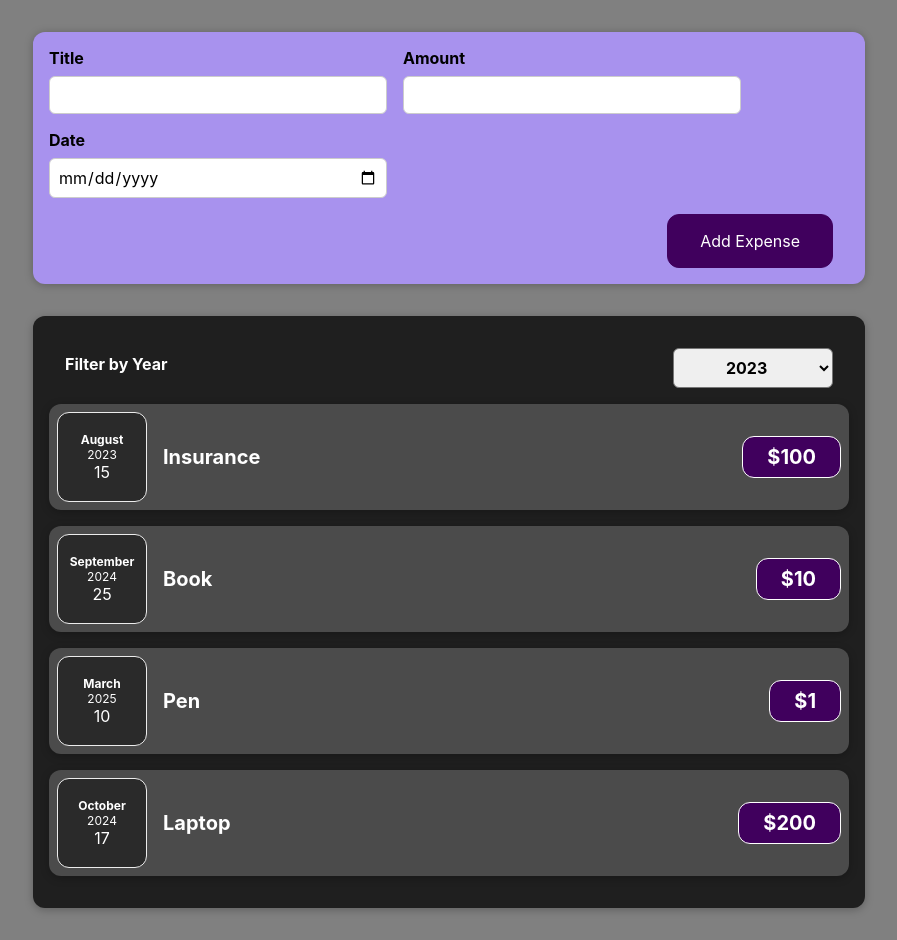
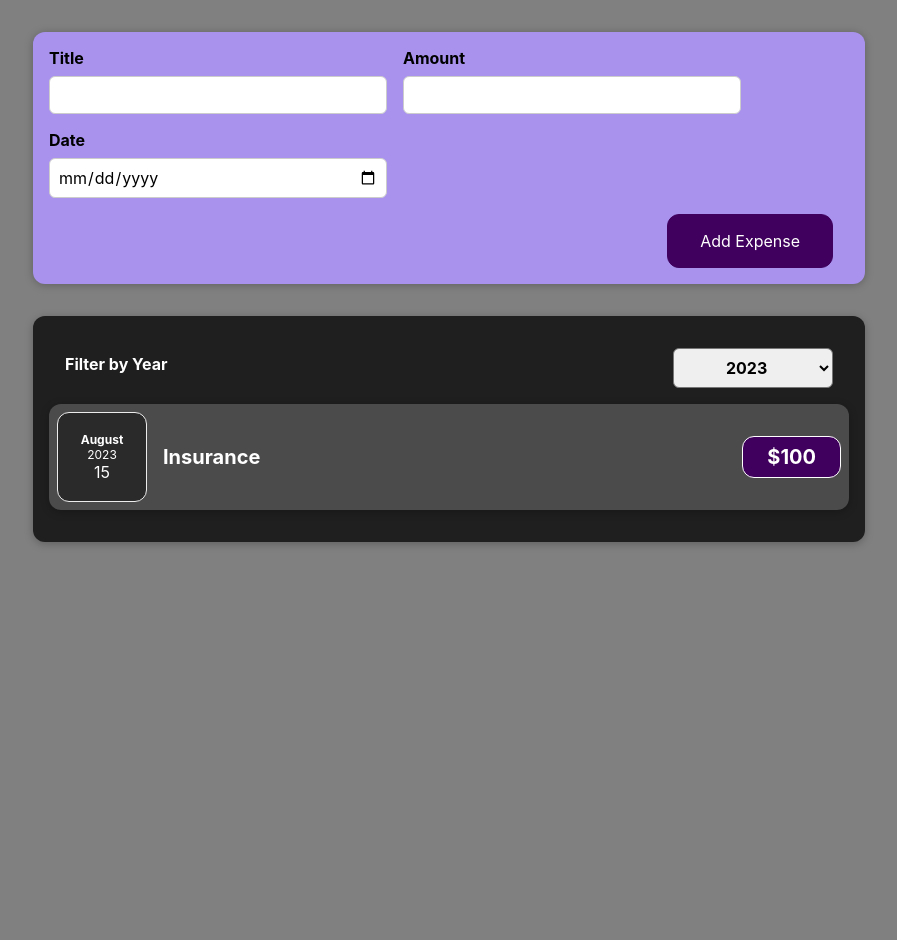
Before and after one commit to nishabdShunya/Automating-React-Course-for-Sharpener-Tech, a React (Create React App) app: page / in a window 1280 px wide. Shown: the whole page, without its empty margins (191-1088 px from the left). After the commit the page ends 800 px from the top, so only its background shows below. Built offline with nearby package versions, Linux system fonts and the light colour scheme.

Commit message:
Add. A2-T9-Expenses Filter - With Solution

```diff
--- a/src/components/Expenses/Expenses.js
+++ b/src/components/Expenses/Expenses.js
@@ -1,5 +1,3 @@
-// Write your code at relevant places in the code below:
-
 import React, { useState } from "react";
 import ExpenseItem from "./ExpenseItem";
 import ExpensesFilter from "./ExpensesFilter";
@@ -13,13 +11,17 @@
     setFilteredYear(selectedYear);
   };
 
+  const filteredExpenses = props.expenses.filter((expense) => {
+    return expense.date.getFullYear().toString() === filteredYear;
+  });
+
   return (
     <Card className="expenses">
       <ExpensesFilter
         selected={filteredYear}
         onChangeFilter={changeFilterHandler}
       />
-      {props.expenses.map((expense) => {
+      {filteredExpenses.map((expense) => {
         return (
           <ExpenseItem
             key={expense.id}
```
